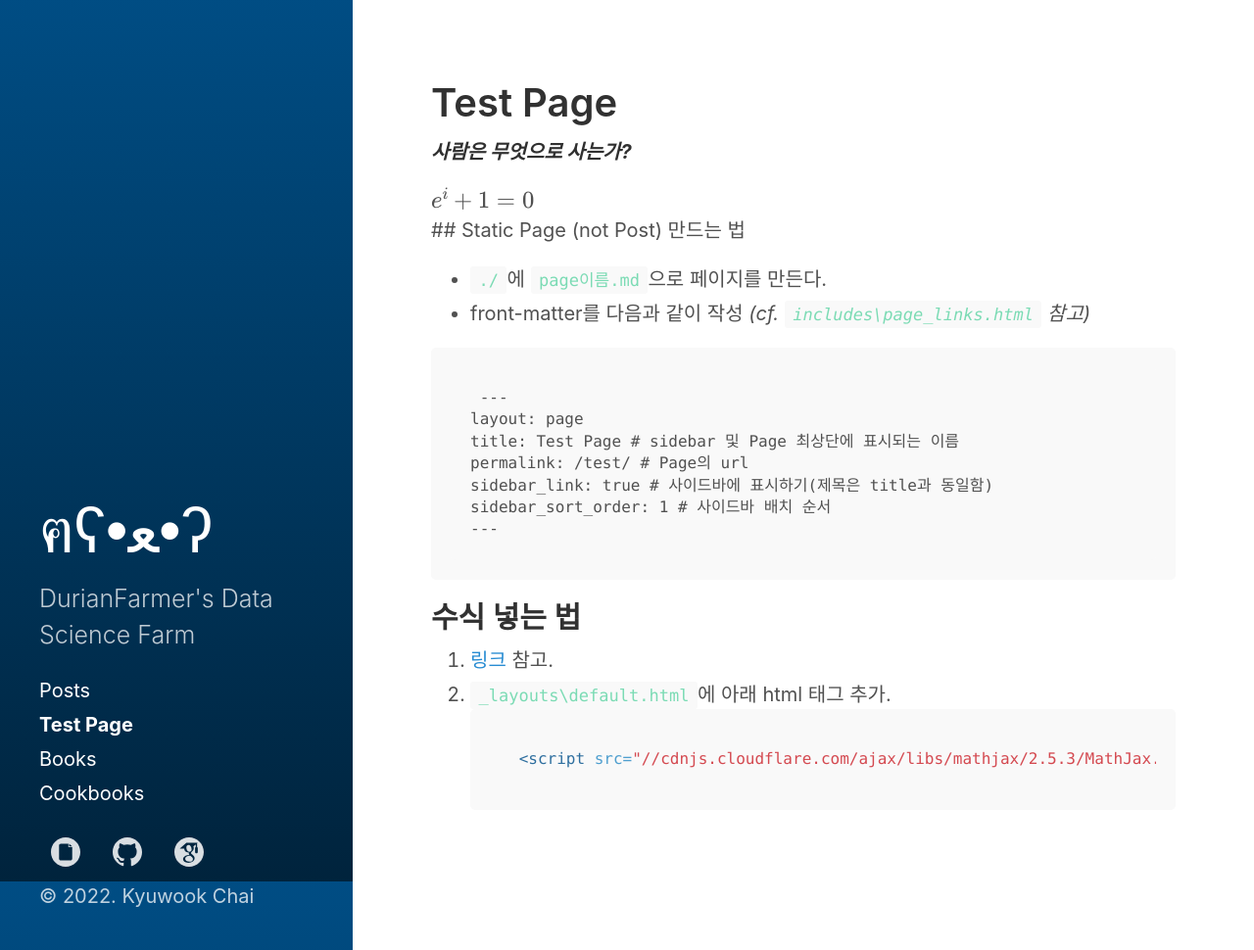
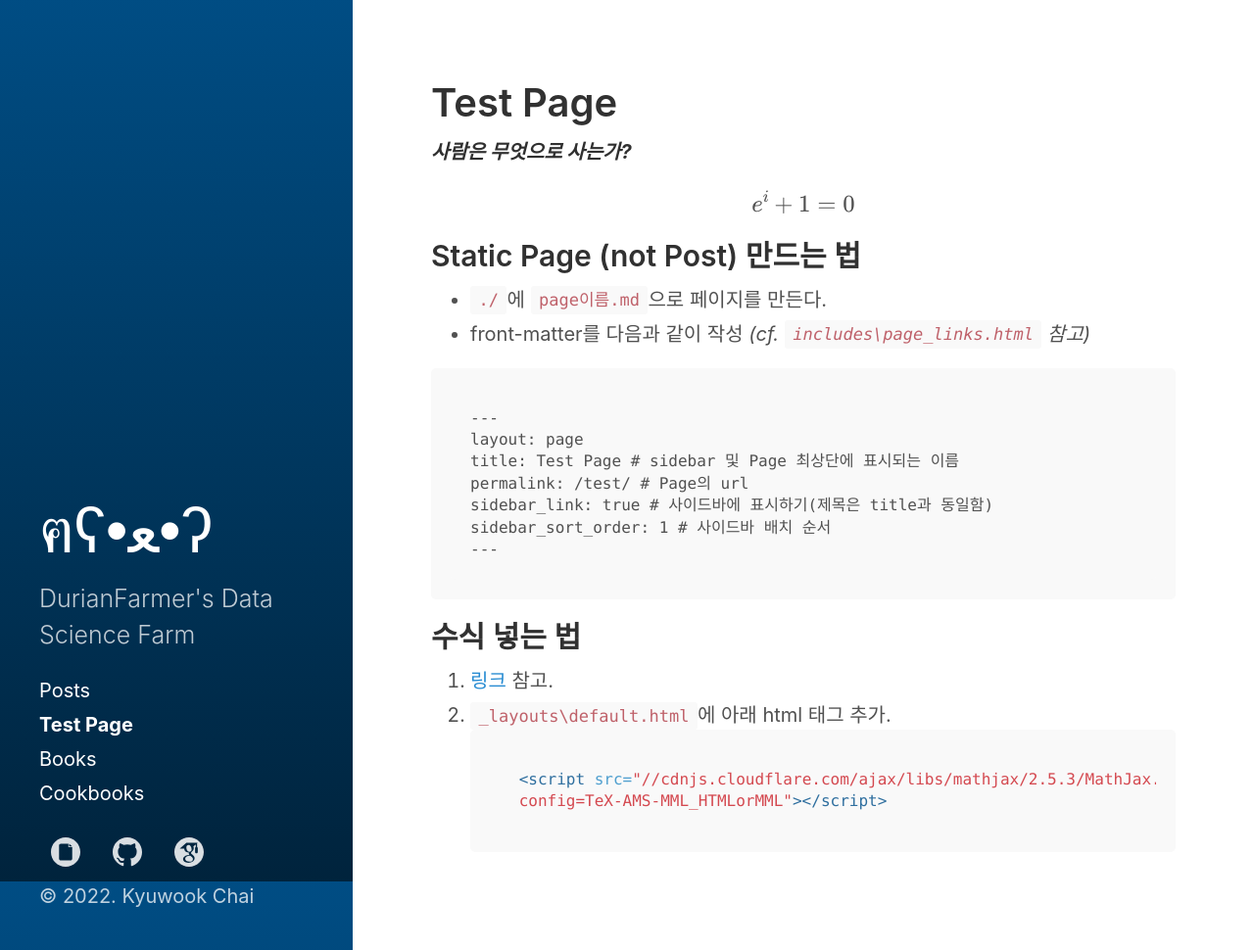
Before and after one commit to DurianFarmer/DurianFarmer.github.io, a Jekyll site: the page built from test.md, in a window 1280 px wide and 970 px high. Shown: the whole window at 98% size. Built offline with Jekyll 4.4.1, drawn with Linux system fonts in a browser that asks for light colours; nearby versions of some CDN libraries; formulas are drawn with MathJax 3.

Commit message:
page 추가 실험

````diff
--- a/_layouts/default.html
+++ b/_layouts/default.html
@@ -4,7 +4,8 @@
   {% include head.html %}
 
   <!-- 220928 수식 집어넣기 -->
-  <script src="//cdnjs.cloudflare.com/ajax/libs/mathjax/2.5.3/MathJax.js?config=TeX-AMS-MML_HTMLorMML"></script>
+  <script type="text/javascript" id="MathJax-script" async src="https://cdn.jsdelivr.net/npm/mathjax@3/es5/tex-chtml.js"></script>
+  <!-- <script src="//cdnjs.cloudflare.com/ajax/libs/mathjax/2.5.3/MathJax.js?config=TeX-AMS-MML_HTMLorMML"></script> -->
 
   <body class="{{ page.layout }}{% if page.url == '/' %} home{% endif %}">
 
--- a/_sass/hydeout/_variables.scss
+++ b/_sass/hydeout/_variables.scss
@@ -40,8 +40,7 @@
 $default-box-shadow: $box-shadow-size $box-shadow-size $box-shadow-size rgba(0, 0, 0, $box-shadow-opacity);
 
 $code-font-family: Menlo, Monaco, 'Courier New', monospace !default;
-$code-color: #7bdbb4 !default;
-// $code-color: #bf616a !default;
+$code-color: #bf616a !default;
 
 // Hyde theming
 $sidebar-bg-color: $navy;
--- a/test.md
+++ b/test.md
@@ -9,24 +9,25 @@
 ***사람은 무엇으로 사는가?***
 
 $$ e^{i} + 1 = 0 $$
-<br>
- ## Static Page (not Post) 만드는 법
- * `./`에 `page이름.md`으로 페이지를 만든다.
- * front-matter를 다음과 같이 작성 *(cf. `includes\page_links.html` 참고)*
 
- ```
- ---
+## Static Page (not Post) 만드는 법
+* `./`에 `page이름.md`으로 페이지를 만든다.
+* front-matter를 다음과 같이 작성 *(cf. `includes\page_links.html` 참고)*
+
+```
+---
 layout: page
 title: Test Page # sidebar 및 Page 최상단에 표시되는 이름
 permalink: /test/ # Page의 url
 sidebar_link: true # 사이드바에 표시하기(제목은 title과 동일함)
 sidebar_sort_order: 1 # 사이드바 배치 순서
 ---
- ```
+```
 
 ## 수식 넣는 법
 1. [링크](https://h-dyeon.github.io/dev/2019/12/10/jekyll-mathjax/) 참고.
 1. `_layouts\default.html`에 아래 html 태그 추가.
-    ```html
-    <script src="//cdnjs.cloudflare.com/ajax/libs/mathjax/2.5.3/MathJax.js?config=TeX-AMS-MML_HTMLorMML"></script>
-    ```
+```html
+    <script src="//cdnjs.cloudflare.com/ajax/libs/mathjax/2.5.3/MathJax.js?
+    config=TeX-AMS-MML_HTMLorMML"></script>
+```
````
